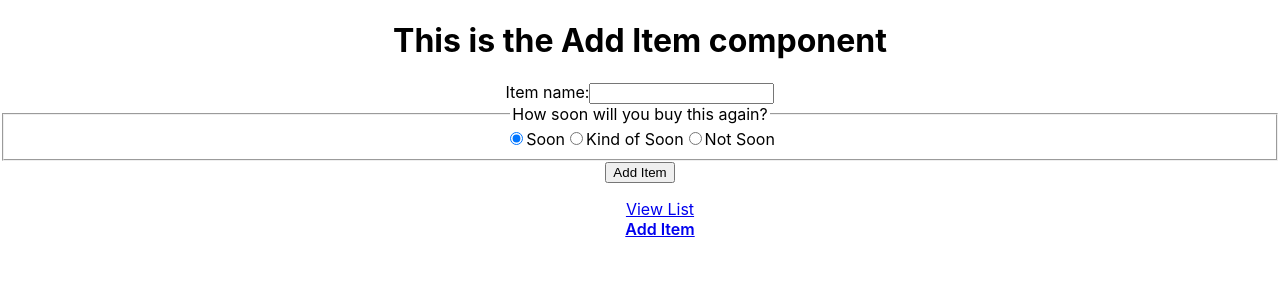
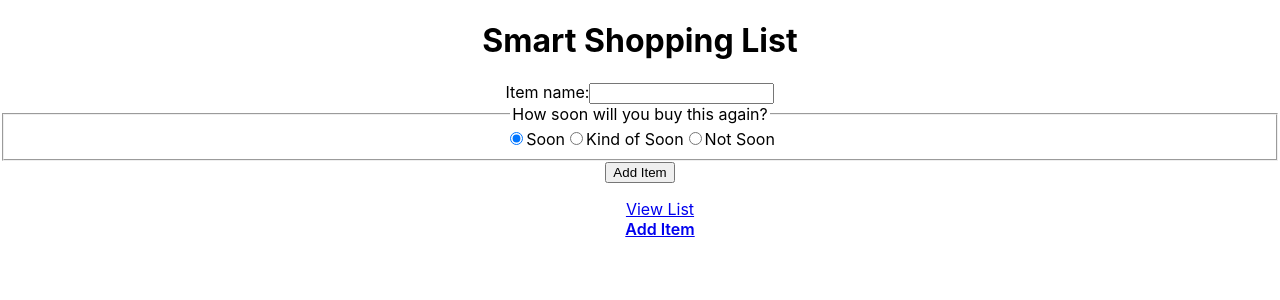
Before and after one commit to the-collab-lab/tcl-26-smart-shopping-list, a React (Create React App) app: page /add in a window 1280 px wide. Shown: the top 300 px of the page. Built offline with nearby package versions, Linux system fonts and the light colour scheme.

Commit message:
Add Header and move components to match wireframe
Co-authored-by: Connie Tran <connietrandev@gmail.com>

```diff
--- a/src/App.js
+++ b/src/App.js
@@ -12,9 +12,6 @@ import './App.css';
 import ListView from './pages/ListView/ListView';
 import AddItemView from './pages/AddItemView/AddItemView';
 import NotFound from './pages/NotFound/NotFound';
-
-// Components
-import NavMenu from './components/NavMenu/NavMenu';
 
 function App() {
   const [listId, setListId] = useState(null);
@@ -59,8 +56,6 @@ function App() {
           </Route>
           <Route component={NotFound} />
         </Switch>
-
-        <NavMenu />
       </div>
     </Router>
   );
--- /dev/null
+++ b/src/components/Header/Header.js
@@ -0,0 +1,9 @@
+const Header = () => {
+  return (
+    <header>
+      <h1>Smart Shopping List</h1>
+    </header>
+  );
+};
+
+export default Header;
--- a/src/pages/AddItemView/AddItemView.js
+++ b/src/pages/AddItemView/AddItemView.js
@@ -1,11 +1,18 @@
+import Header from '../../components/Header/Header';
+import NavMenu from '../../components/NavMenu/NavMenu';
 import AddItemForm from '../../components/AddItemForm/AddItemForm';
 
 const AddItemView = ({ listId }) => {
   return (
-    <main>
-      <h1>This is the Add Item component</h1>
-      <AddItemForm listId={listId} />
-    </main>
+    <>
+      <Header />
+
+      <main>
+        <AddItemForm listId={listId} />
+      </main>
+
+      <NavMenu />
+    </>
   );
 };
 
--- a/src/pages/ListView/ListView.js
+++ b/src/pages/ListView/ListView.js
@@ -1,11 +1,18 @@
+import Header from '../../components/Header/Header';
+import NavMenu from '../../components/NavMenu/NavMenu';
 import ShoppingList from '../../components/ShoppingList/ShoppingList';
 
 const ListView = ({ listId }) => {
   return (
-    <main>
-      <h1>This is the List component</h1>
-      <ShoppingList listId={listId} />
-    </main>
+    <>
+      <Header />
+
+      <main>
+        <ShoppingList listId={listId} />
+      </main>
+
+      <NavMenu />
+    </>
   );
 };
 
```
